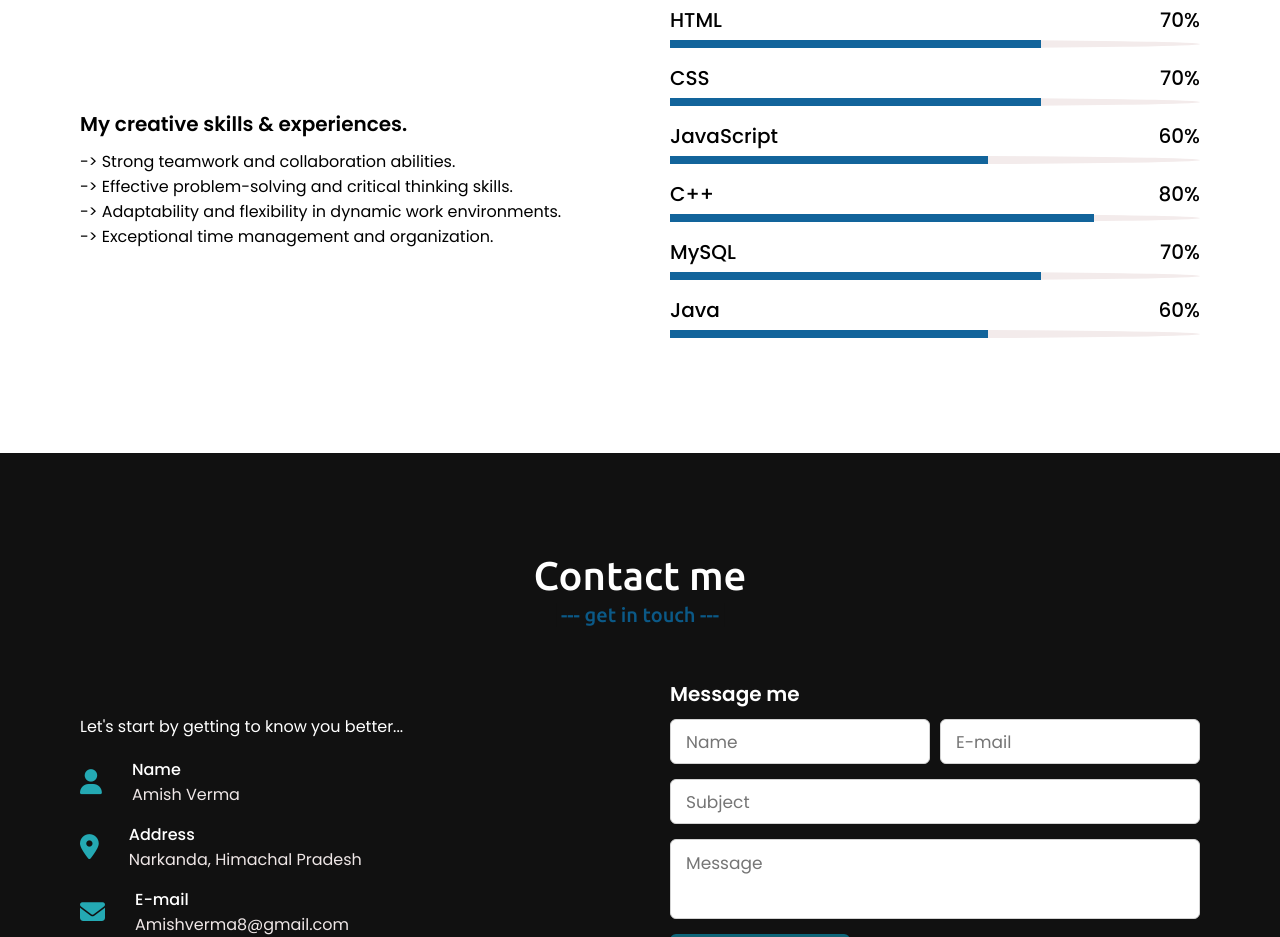
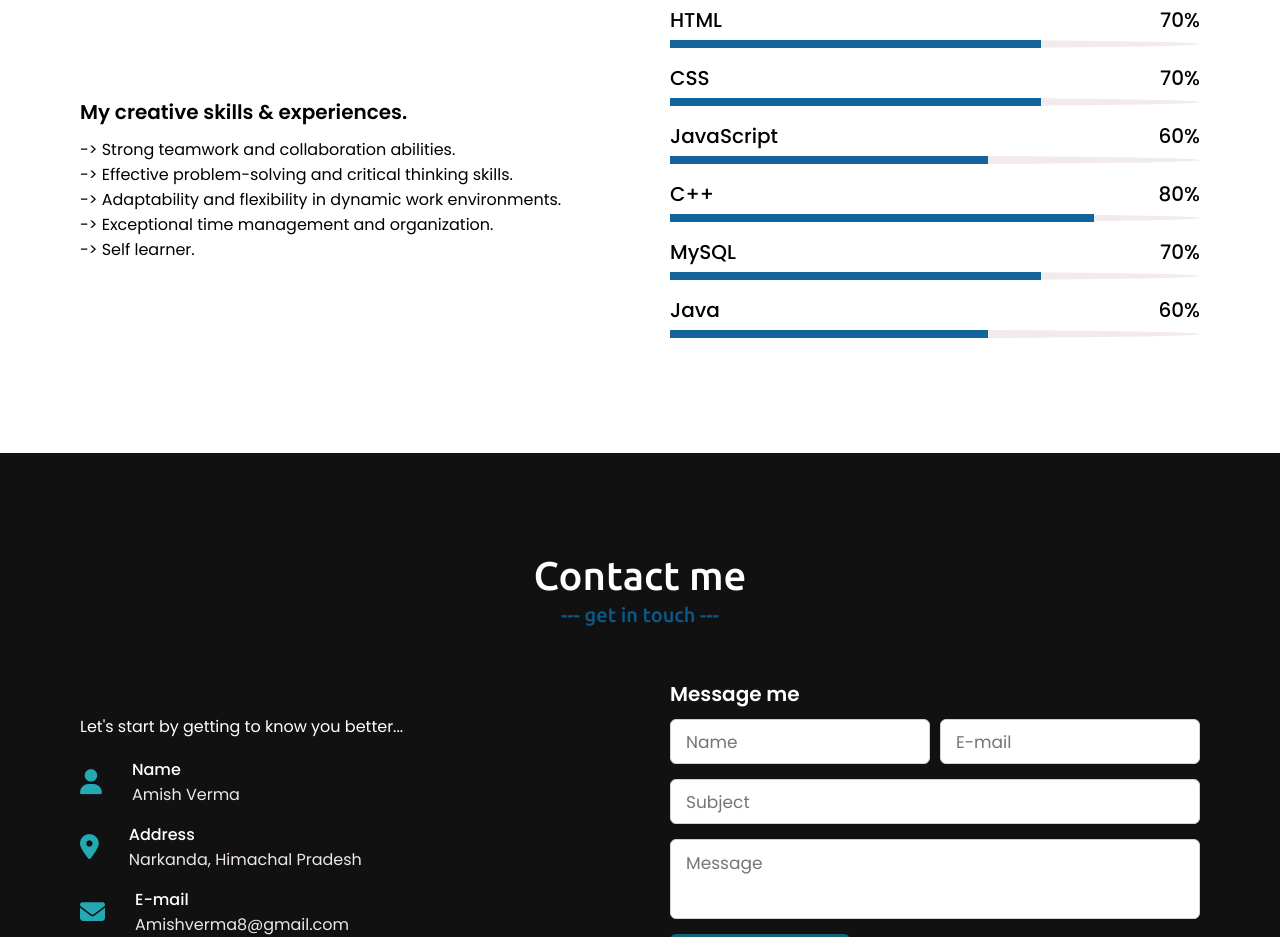
Before and after one commit to amish-verma/Projects, a plain HTML site: page Portfolio/index.html in a window 1280 px wide. Shown: the part 2980-3917 px from the top of the page. Drawn offline with nearby package versions, Linux system fonts and the light colour scheme.

Commit message:
Update index.html

```diff
--- a/Portfolio/index.html
+++ b/Portfolio/index.html
@@ -142,7 +142,8 @@
                        -> Strong teamwork and collaboration abilities.<br>
                         -> Effective problem-solving and critical thinking skills.<br>
                          -> Adaptability and flexibility in dynamic work environments.<br>
-                          -> Exceptional time management and organization.
+                          -> Exceptional time management and organization.<br>
+                           -> Self learner.
                     </p>
                 </div>
                 <div class="column right">
```
